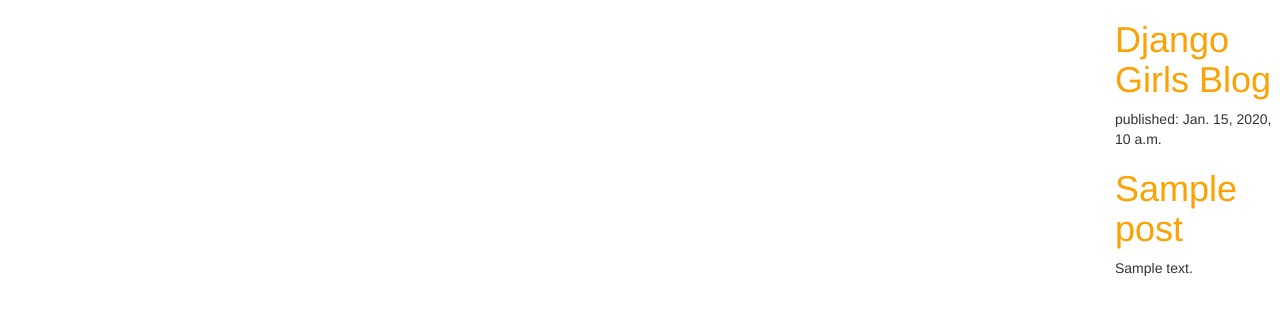
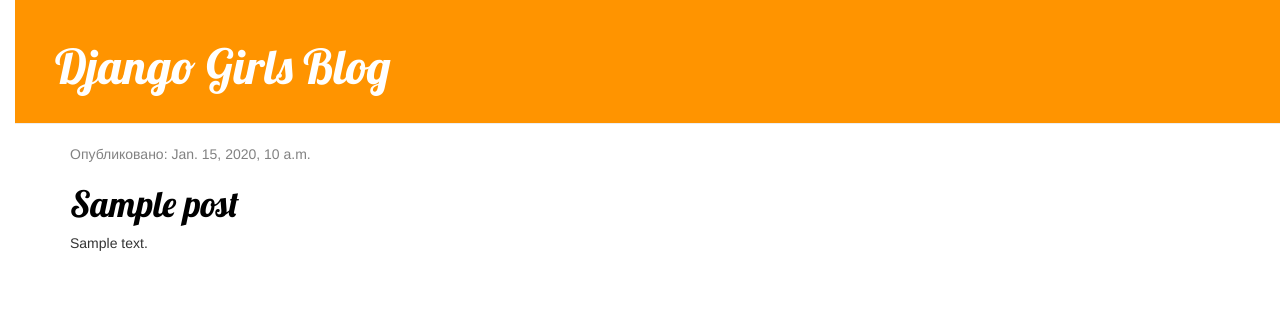
Before and after one commit to Basicprof/my-first-blog, a Django app: page / in a window 1280 px wide. Shown: the top 322 px of the page. Run offline with Django 3.2, Linux system fonts and the light colour scheme; tables that the repository leaves empty hold one stand-in row (values such as "Sample post"); some libraries are stand-ins or nearby versions.

Commit message:
Modifi robo.css  post_list.html

```diff
--- a/robo/static/css/robo.css
+++ b/robo/static/css/robo.css
@@ -1,6 +1,53 @@
 h1 a {
     color: #FCA205;
+    font-family: 'Lobster';
 }
 body {
-    padding-left: 1115px;
+    padding-left:  15px;
 }
+.page-header {
+    background-color: #ff9400;
+    margin-top: 0;
+    padding: 20px 20px 20px 40px;
+}
+
+.page-header h1, .page-header h1 a, .page-header h1 a:visited, .page-header h1 a:active {
+    color: #ffffff;
+    font-size: 36pt;
+    text-decoration: none;
+}
+
+.content {
+    margin-left:   40px;
+}
+
+h1, h2, h3, h4 {
+    font-family: 'Lobster', cursive;
+}
+
+.date {
+    color: #828282;
+}
+
+.save {
+    float: right;
+}
+
+.post-form textarea, .post-form input {
+    width: 100%;
+}
+
+.top-menu, .top-menu:hover, .top-menu:visited {
+    color: #ffffff;
+    float: right;
+    font-size: 26pt;
+    margin-right: 20px;
+}
+
+.post {
+    margin-bottom: 70px;
+}
+
+.post h1 a, .post h1 a:visited {
+    color: #000000;
+}
--- a/robo/templates/robo/post_list.html
+++ b/robo/templates/robo/post_list.html
@@ -5,20 +5,29 @@
       <title>Django Girls blog</title>
       <link rel="stylesheet" href="//maxcdn.bootstrapcdn.com/bootstrap/3.2.0/css/bootstrap.min.css">
       <link rel="stylesheet" href="//maxcdn.bootstrapcdn.com/bootstrap/3.2.0/css/bootstrap-theme.min.css">
-    <link rel="stylesheet" href="{% static 'css/robo.css' %}">
       <link href="https://fonts.googleapis.com/css?family=Lobster&subset=latin,cyrillic" rel="stylesheet" type="text/css">
+      <link rel="stylesheet" href="{% static 'css/robo.css' %}" >
+
  </head>
     <body>
-        <div>
+        <div class="page-header">
             <h1><a href="/">Django Girls Blog</a></h1>
         </div>
 
+   <div class="content container">
+    <div class="row">
+        <div class="col-md-8">
             {% for post in posts %}
-    <div>
-        <p>published: {{ post.published_date }}</p>
+                <div class="post">
+                    <div class="date">
+                        <p>Опубликовано: {{ post.published_date }}</p>
+                    </div>
                     <h1><a href="">{{ post.title }}</a></h1>
                     <p>{{ post.text|linebreaksbr }}</p>
                 </div>
             {% endfor %}
+        </div>
+    </div>
+</div>
     </body>
 </html>
```
Lines whose indentation alone changed are shown as unchanged.
